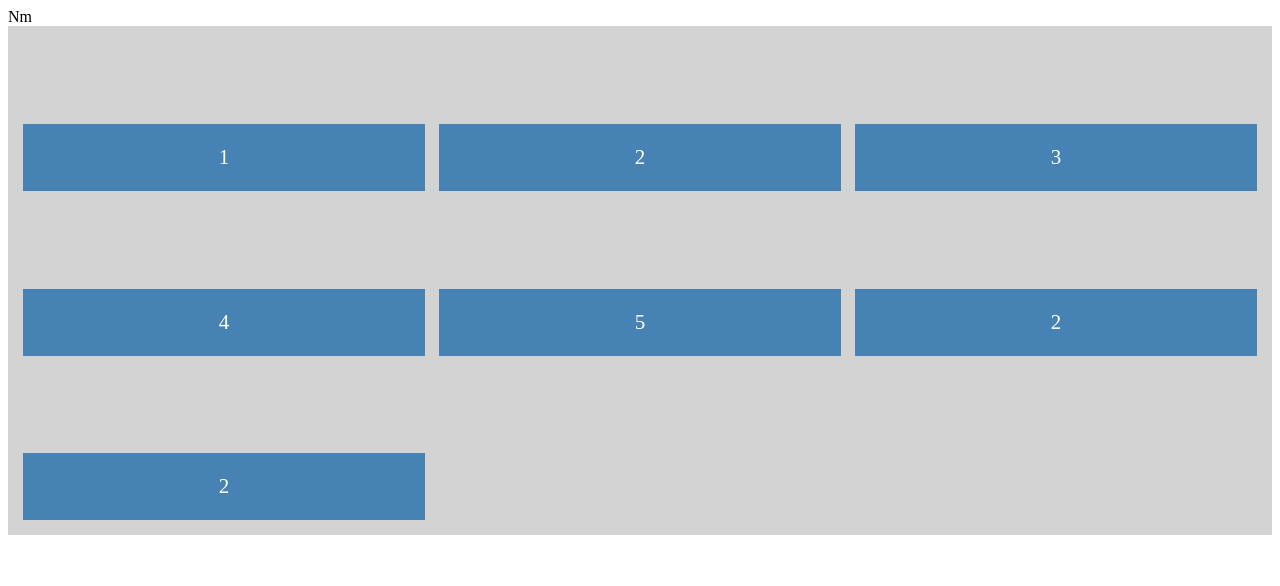
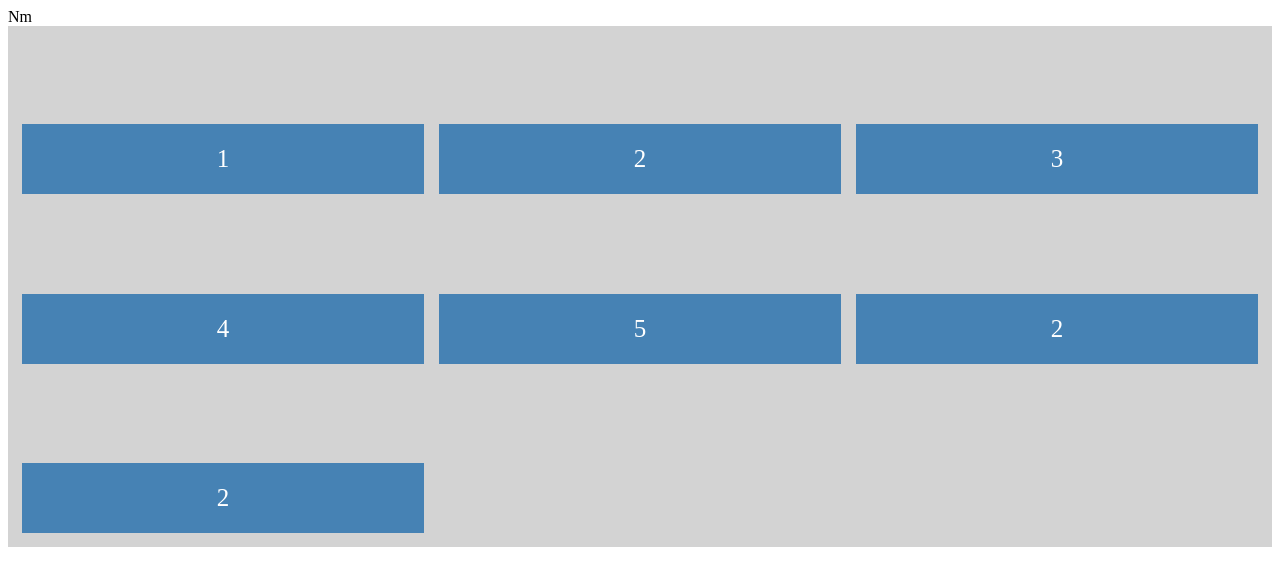
Before and after one commit to NasarAhmadSadid20/Grid-Animation, a plain HTML site: page index.html in a window 1280 px wide. Drawn offline with Linux system fonts and the light colour scheme.

Commit message:
Update style.css

```diff
--- a/style.css
+++ b/style.css
@@ -3,9 +3,9 @@
 .container{
     display: grid;
     grid-template-columns: repeat(3,1fr);
-    gap: 14px;
+    gap: 15px;
     background-color: lightgray;
-    padding: 15px;
+    padding: 14px;
 
 }
 .box{
@@ -13,21 +13,21 @@
     color: #FFF;
     text-align: center;
     padding: 21px;
-    font-size: 21px;
+    font-size: 25px;
     animation: nesar 6s linear alternate infinite;
 }
 
 @keyframes nesar {
  0%{
-    margin-top: 0px;
+    margin-top: 1px;
  }
  100%{
-    margin-top: 100px;
+    margin-top: 101px;
  }
 
 }
 
-@media (max-width:600px) {
+@media (max-width:601px) {
     .container{
         grid-template-columns: repeat(1,1fr);
 
```
